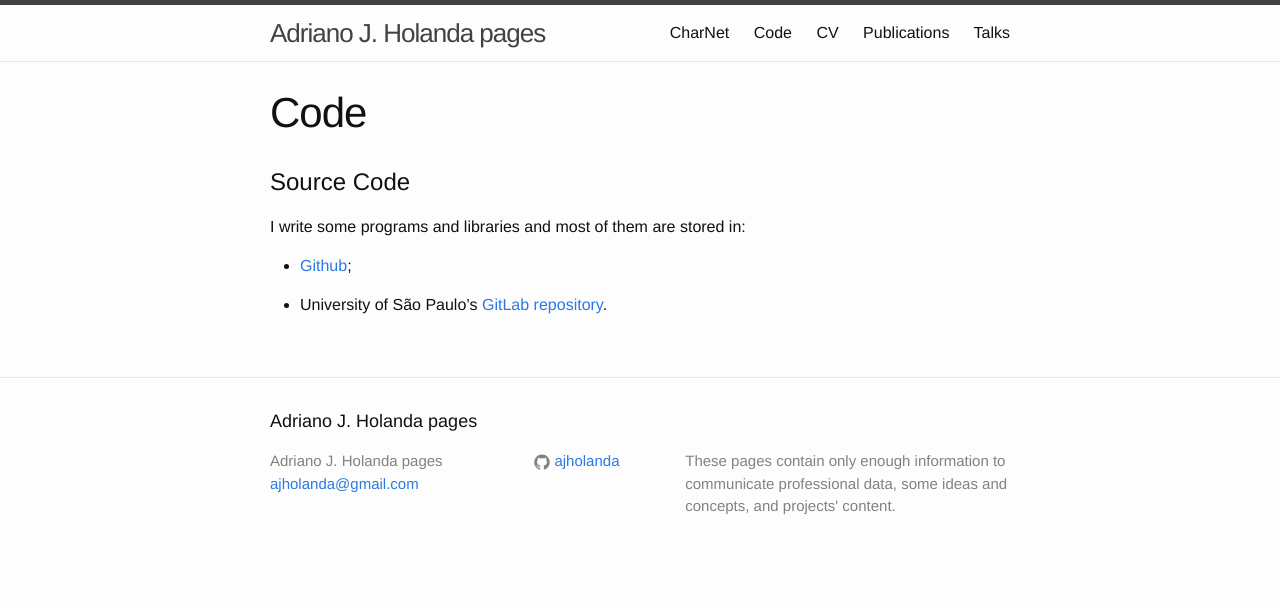
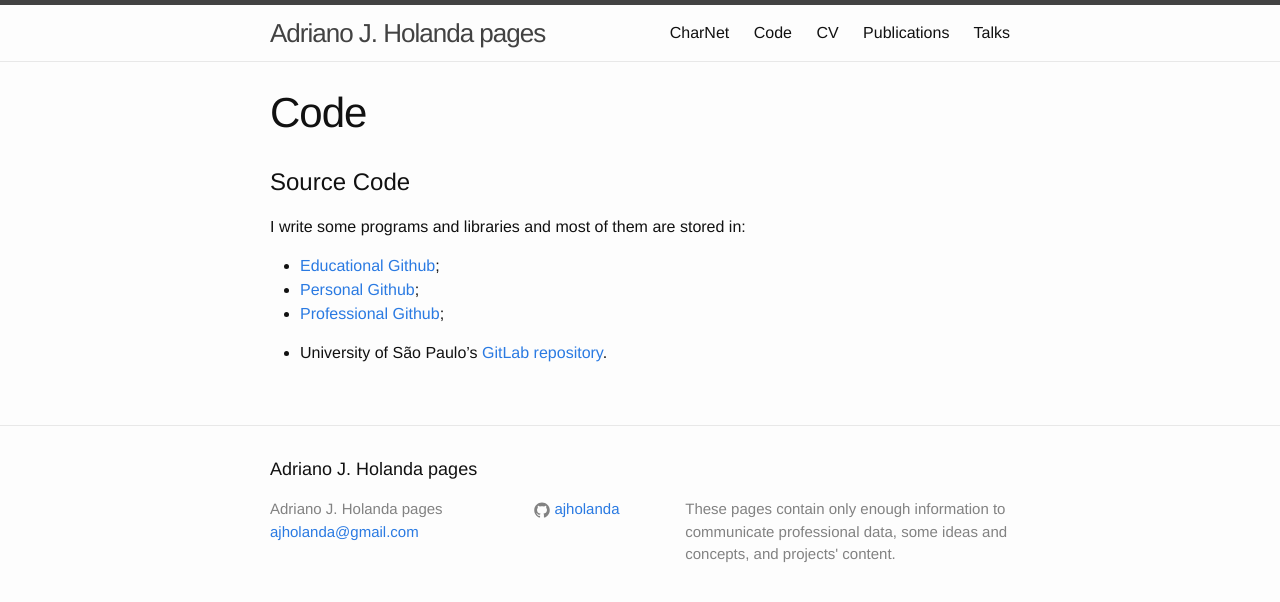
Before and after one commit to ajholanda/ajholanda.github.io, a Jekyll site: the page built from code.md, in a window 1280 px wide. Shown: the top 602 px of the page. Built offline with Jekyll 4.4.1, drawn with Linux system fonts in a browser that asks for light colours.

Commit message:
split github profiles

```diff
--- a/code.md
+++ b/code.md
@@ -8,6 +8,9 @@
 
 I write some programs and libraries and most of them are stored in:
 
-- [Github](https://github.com/ajholanda?tab=repositories);
+- [Educational Github](https://github.com/prof-holanda?tab=repositories);
+- [Personal Github](https://github.com/ajholanda?tab=repositories);
+- [Professional Github](https://github.com/aholanda?tab=repositories);
+
 
 - University of São Paulo's [GitLab repository](https://gitlab.uspdigital.usp.br/aholanda).
```
